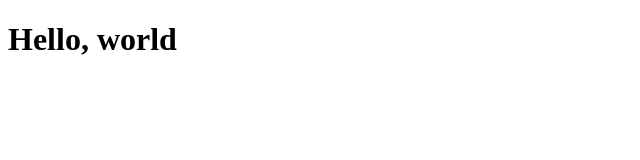
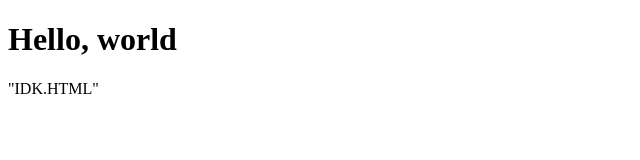
Before and after one commit to o21diaj/o21diaj.github.io, a plain HTML site: page index.html in a window 1280 px wide. Shown: the whole page, without its empty margins (0-640 px from the left). Drawn offline with Linux system fonts and the light colour scheme.

Commit message:
Update index.html

```diff
--- a/index.html
+++ b/index.html
@@ -5,5 +5,6 @@
   </head>
   <body>
     <h1>Hello, world</h1>
+    <href>"IDK.HTML"</href>
   </body>
 </html>
```
